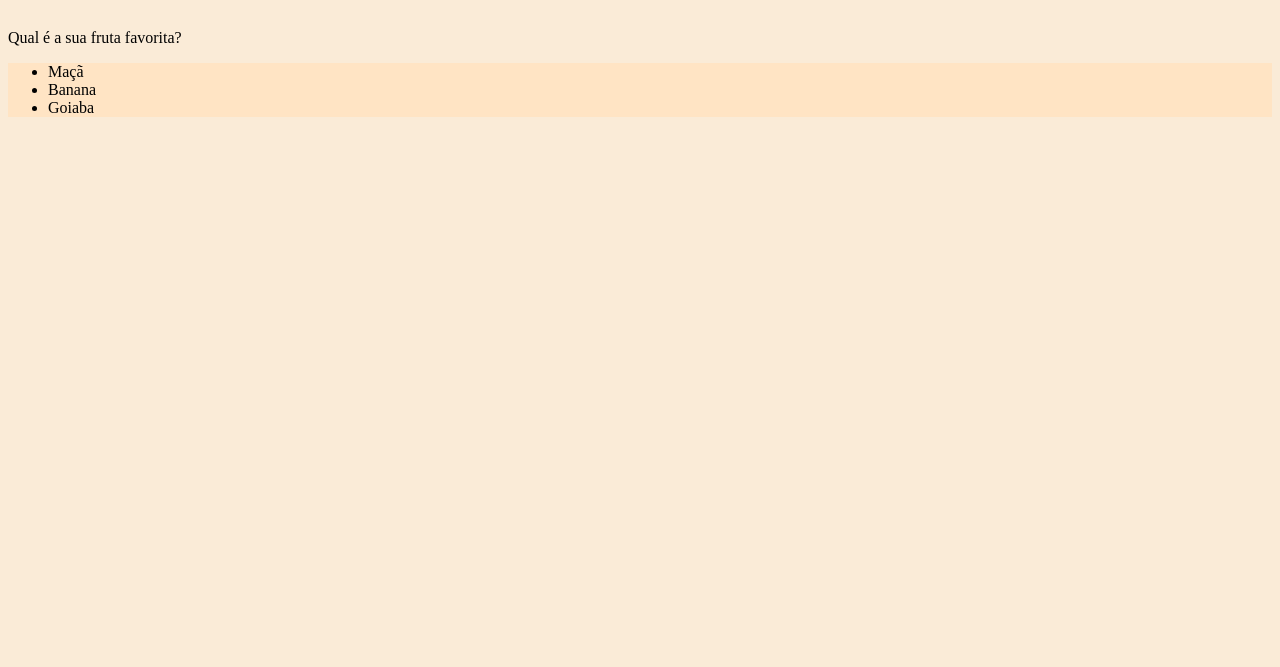
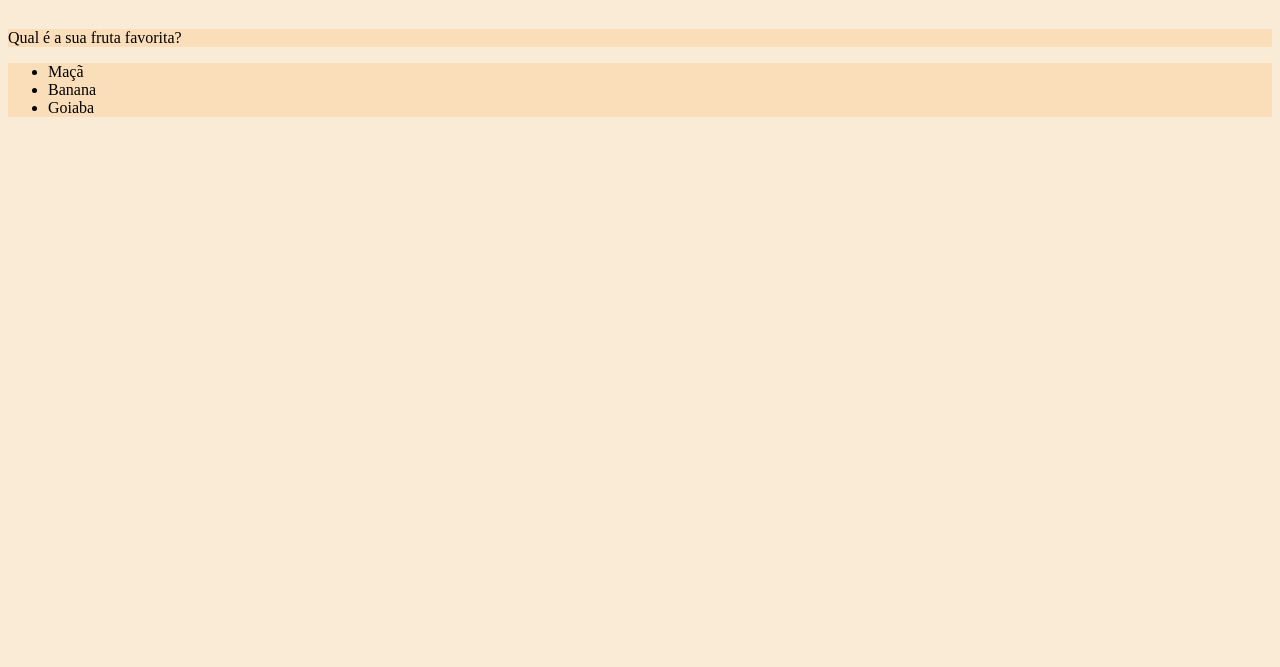
Before and after one commit to MateusDDev/trybe-exercicios, a plain HTML site: page fundamentos/secao-02-introducao-a-html-e-css/dia-02-html-e-css-primeiros-passos-em-css/index.html in a window 1280 px wide. Shown: the part 133-800 px from the top of the page. Drawn offline with Linux system fonts and the light colour scheme.

Commit message:
Add class para tags p e ul

```diff
--- a/fundamentos/secao-02-introducao-a-html-e-css/dia-02-html-e-css-primeiros-passos-em-css/index.html
+++ b/fundamentos/secao-02-introducao-a-html-e-css/dia-02-html-e-css-primeiros-passos-em-css/index.html
@@ -13,15 +13,15 @@
             color: brown;
         }
 
-        ul{
-            background-color: bisque;
+        .color-change{
+            background-color: rgb(250, 222, 186);
         }
     </style>
   </head>
   <body>
     <h1>Frutas</h1>
-    <p>Qual é a sua fruta favorita?</p>
-    <ul>
+    <p class="color-change">Qual é a sua fruta favorita?</p>
+    <ul class="color-change">
       <li>Maçã</li>
       <li>Banana</li>
       <li>Goiaba</li>
```
